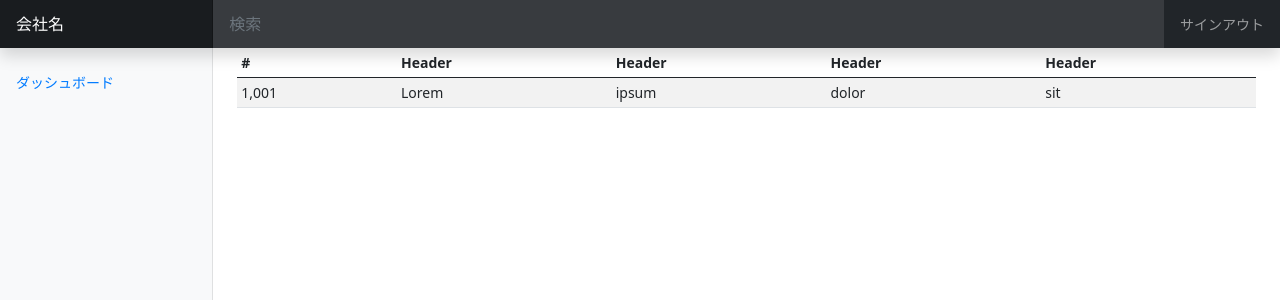
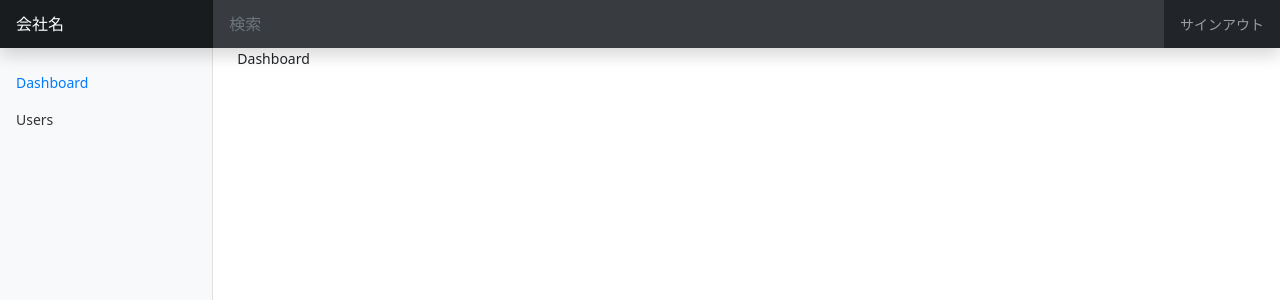
Before and after one commit to yuki0920/company_board_front, a Vue app: page / in a window 1280 px wide. Shown: the top 300 px of the page. Built offline with nearby package versions, Linux system fonts and the light colour scheme.

Commit message:
Use router

```diff
--- a/src/App.vue
+++ b/src/App.vue
@@ -4,28 +4,7 @@
     <div class="row">
       <Menu />
       <main class="col-md-9 ms-sm-auto col-lg-10 px-md-4">
-        <div class="table-responsive">
-          <table class="table table-striped table-sm">
-            <thead>
-              <tr>
-                <th>#</th>
-                <th>Header</th>
-                <th>Header</th>
-                <th>Header</th>
-                <th>Header</th>
-              </tr>
-            </thead>
-            <tbody>
-              <tr>
-                <td>1,001</td>
-                <td>Lorem</td>
-                <td>ipsum</td>
-                <td>dolor</td>
-                <td>sit</td>
-              </tr>
-            </tbody>
-          </table>
-        </div>
+        <router-view/>
       </main>
     </div>
   </div>
--- a/src/components/Menu.vue
+++ b/src/components/Menu.vue
@@ -3,9 +3,14 @@
     <div class="position-sticky pt-3">
       <ul class="nav flex-column">
         <li class="nav-item">
-          <a class="nav-link active" aria-current="page" href="#">
-            ダッシュボード
-          </a>
+          <router-link to="/" active-class="active" class="nav-link">
+            Dashboard
+          </router-link>
+        </li>
+        <li class="nav-item">
+          <router-link to="/users" active-class="active"  class="nav-link">
+            Users
+          </router-link>
         </li>
       </ul>
     </div>
--- /dev/null
+++ b/src/pages/Dashboard.vue
@@ -0,0 +1,9 @@
+<template>
+  Dashboard
+</template>
+
+<script>
+export default {
+  name: "Dashboard"
+}
+</script>
--- /dev/null
+++ b/src/pages/Users.vue
@@ -0,0 +1,30 @@
+<template>
+  <div class="table-responsive">
+    <table class="table table-striped table-sm">
+      <thead>
+        <tr>
+          <th>#</th>
+          <th>Header</th>
+          <th>Header</th>
+          <th>Header</th>
+          <th>Header</th>
+        </tr>
+      </thead>
+      <tbody>
+        <tr>
+          <td>1,001</td>
+          <td>Lorem</td>
+          <td>ipsum</td>
+          <td>dolor</td>
+          <td>sit</td>
+        </tr>
+      </tbody>
+    </table>
+  </div>
+</template>
+
+<script>
+export default {
+  name: "Users"
+}
+</script>
--- a/src/router/index.ts
+++ b/src/router/index.ts
@@ -1,6 +1,10 @@
 import { createRouter, createWebHistory, RouteRecordRaw } from 'vue-router'
+import Dashboard from '@/pages/Dashboard.vue'
+import Users from '@/pages/Users.vue'
 
 const routes: Array<RouteRecordRaw> = [
+  {path: '', component: Dashboard},
+  {path: '/users', component: Users}
 ]
 
 const router = createRouter({
```
